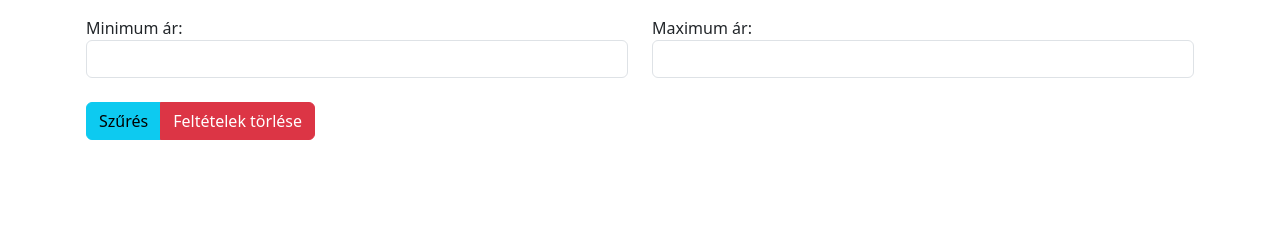
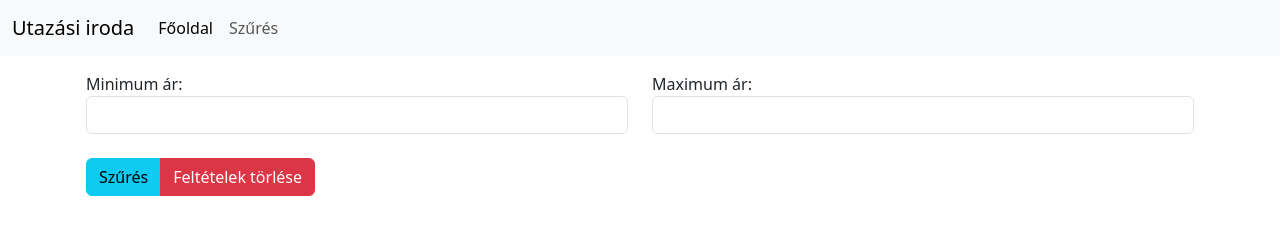
Before and after one commit to SzokolAttila/TravelAgency, a plain HTML site: page index.html in a window 1280 px wide. Drawn offline with nearby package versions, Linux system fonts and the light colour scheme.

Commit message:
navbar added

```diff
--- a/index.html
+++ b/index.html
@@ -14,7 +14,24 @@
 
 <body>
     <header>
-
+        <nav class="navbar navbar-expand-lg bg-body-tertiary">
+            <div class="container-fluid">
+              <a class="navbar-brand" href="#">Utazási iroda</a>
+              <button class="navbar-toggler" type="button" data-bs-toggle="collapse" data-bs-target="#navbarNav" aria-controls="navbarNav" aria-expanded="false" aria-label="Toggle navigation">
+                <span class="navbar-toggler-icon"></span>
+              </button>
+              <div class="collapse navbar-collapse" id="navbarNav">
+                <ul class="navbar-nav">
+                  <li class="nav-item">
+                    <a class="nav-link active" aria-current="page" href="#">Főoldal</a>
+                  </li>
+                  <li class="nav-item">
+                    <button class="nav-link" type="button">Szűrés</button>
+                  </li>
+                </ul>
+              </div>
+            </div>
+          </nav>
     </header>
     <main class="container container-fluid p-3">
 
```
